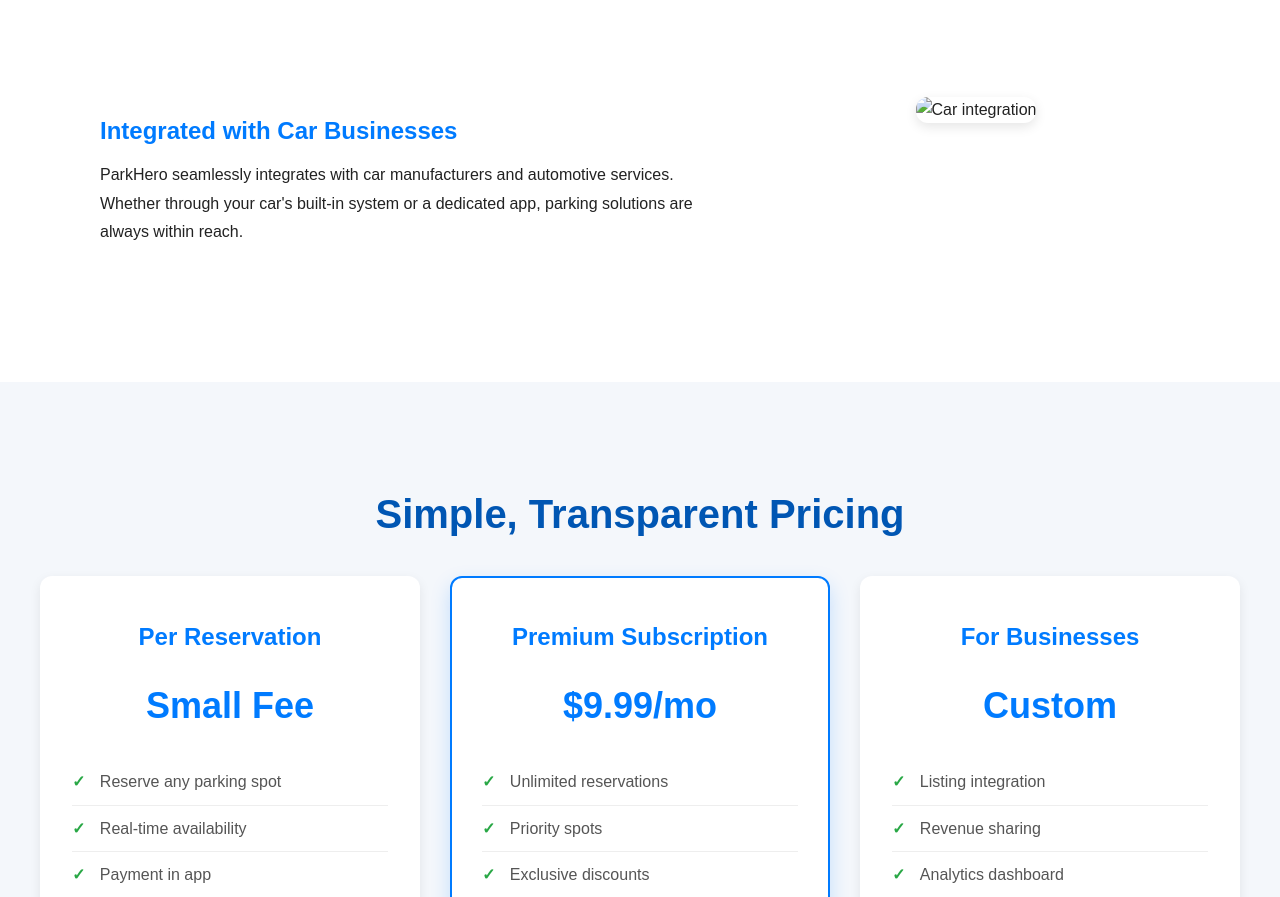
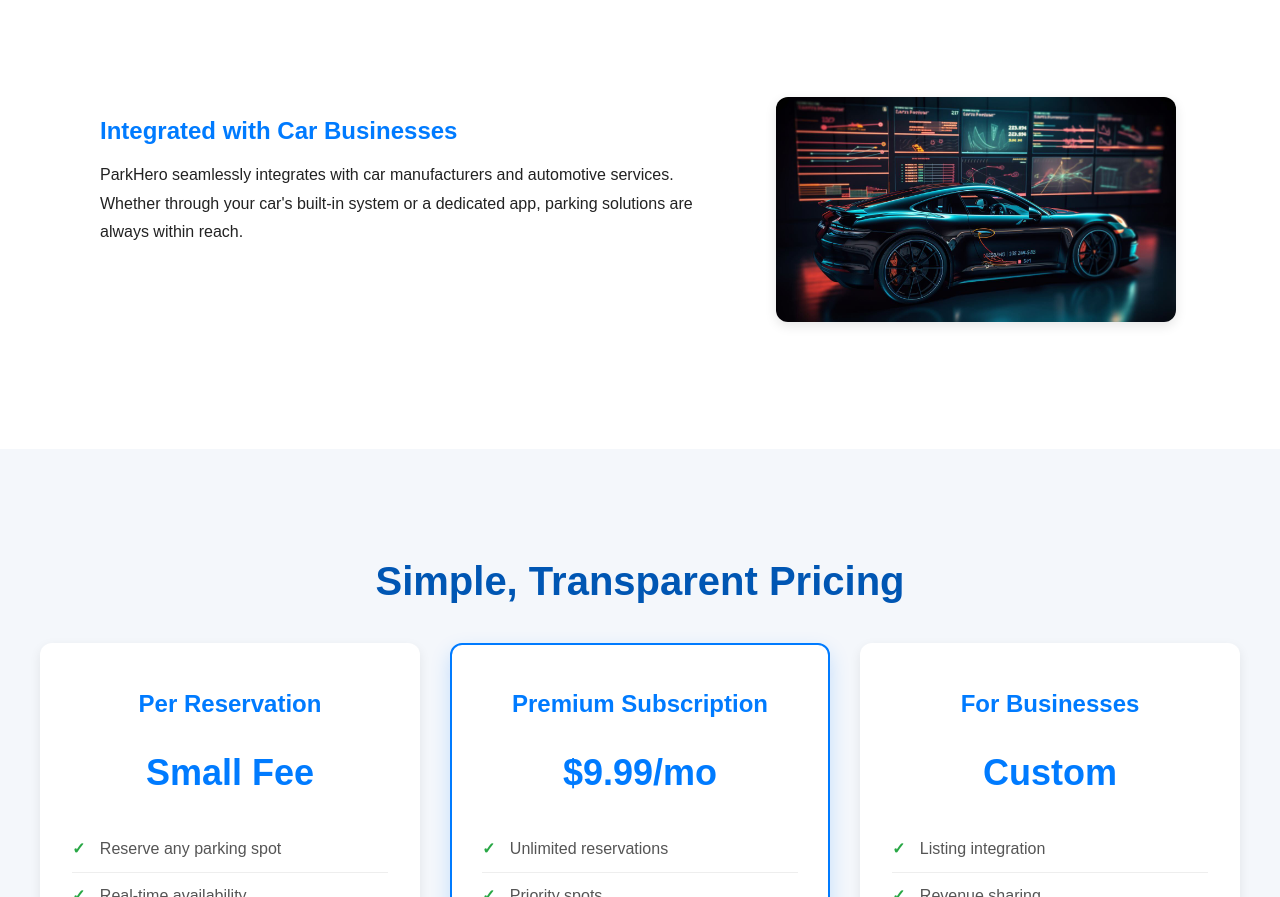
Before and after one commit to akoita0809-blip/ParkHero-, a plain HTML site: page index.html in a window 1280 px wide. Shown: the part 4871-5768 px from the top of the page. Drawn offline with Linux system fonts and the light colour scheme.

Commit message:
Update image source path in index.html

```diff
--- a/index.html
+++ b/index.html
@@ -200,7 +200,7 @@
                 </p>
             </div>
             <div class="column image">
-                <img src="assets/car-data.jpg" alt="Car integration">
+                <img src="car-data.jpg" alt="Car integration">
             </div>
         </div>
     </section>
```
